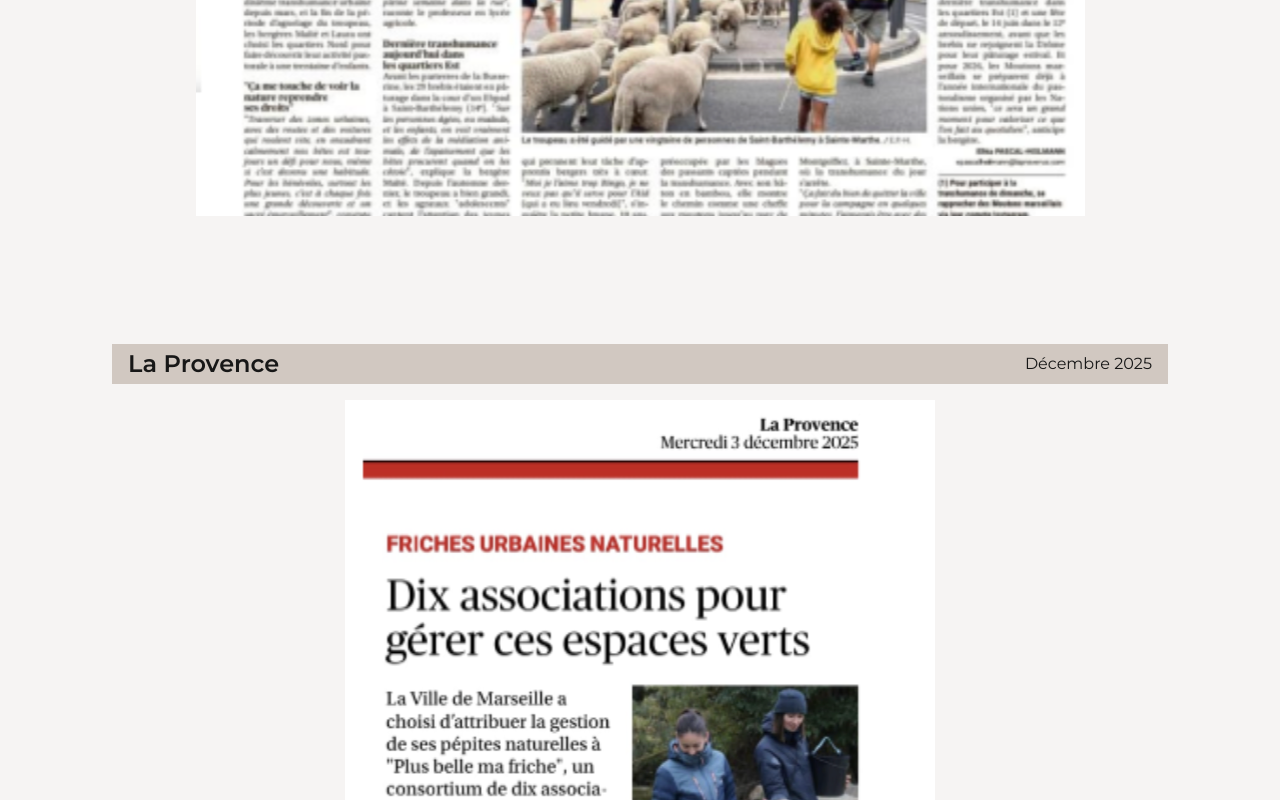
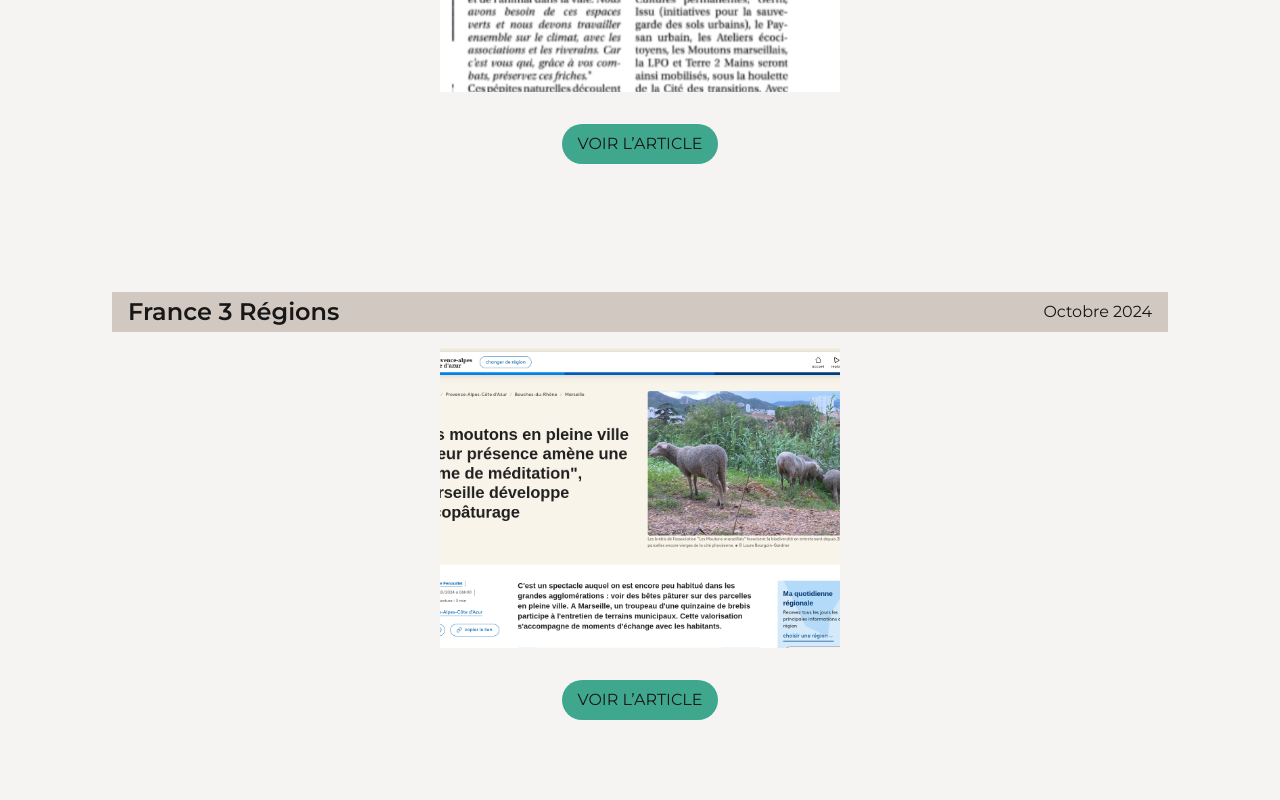
Before and after one commit to LaniakeanDev/moutons-marseille, a Next.js app: page /asso in a window 1280 px wide. Shown: the part 3420-4220 px from the top of the page. Built offline with nearby package versions, Linux system fonts and the light colour scheme; no server answers.

Commit message:
press update

```diff
--- a/app/components/press/index.tsx
+++ b/app/components/press/index.tsx
@@ -9,7 +9,7 @@ export default function Press() {
 			date: 'Octobre 2025',
 			screenShot: '/assets/press/busynews1025.png',
 			alt: 'Maïté Kaczmarek, une bergère dans la ville',
-			imgSize: 'max-w-[900px]! max-h-[660px]!',
+			imgSize: 'max-w-[400px]! max-h-[300px]!',
 			link: '',
 		},
 		{
@@ -17,24 +17,40 @@ export default function Press() {
 			date: 'Juin 2025',
 			screenShot: '/assets/press/laprovence0625.png',
 			alt: 'Les brebis font leur transhumance urbaine à travers la Busserine',
-			imgSize: 'max-w-[889px]! max-h-[689px]!',
-			link: '',
+			imgSize: 'max-w-[400px]! max-h-[300px]!',
+			link: 'https://www.laprovence.com/article/region/724688067096314/les-moutons-marseillais-font-leur-transhumance-urbaine-a-travers-marseille-et-la-busserine',
 		},
 		{
 			outletName: 'La Provence',
 			date: 'Décembre 2025',
 			screenShot: '/assets/press/laprovence1225.png',
 			alt: 'Friches urbaines naturelles: Dix associations pour gérer ces espaces verts',
-			imgSize: 'max-w-[590px]! h-[200vw]! !max-h-[1300px]',
-			link: '',
+			imgSize: 'max-w-[400px]! h-[200vw]! !max-h-[300px]',
+			link: 'https://www.laprovence.com/article/region/82833453389923/friches-urbaines-naturelles-dix-associations-pour-gerer-ces-espaces-verts-marseillais',
+		},
+		// {
+		// 	outletName: 'La Provence',
+		// 	date: 'Octobre 2024',
+		// 	screenShot: '/assets/press/laprovence1225.png',
+		// 	alt: 'Friches urbaines naturelles: Dix associations pour gérer ces espaces verts',
+		// 	imgSize: 'max-w-[400px]! h-[200vw]! !max-h-[300px]',
+		// 	link: 'https://www.laprovence.com/article/region/82833453389923/friches-urbaines-naturelles-dix-associations-pour-gerer-ces-espaces-verts-marseillais',
+		// },
+		{
+			outletName: 'France 3 Régions',
+			date: 'Octobre 2024',
+			screenShot: '/assets/press/france3.png',
+			alt: `Des moutons en pleine ville : "leur présence amène une forme de méditation", Marseille développe l'écopâturage`,
+			imgSize: 'max-w-[400px] !max-h-[300px]',
+			link: 'https://france3-regions.franceinfo.fr/provence-alpes-cote-d-azur/bouches-du-rhone/marseille/des-moutons-en-pleine-ville-leur-presence-amene-une-forme-de-meditation-marseille-developpe-l-ecopaturage-3051742.html',
 		},
 		{
 			outletName: 'Marcelle Média',
 			date: 'Avril 2024',
 			screenShot: '/assets/press/marcelle0424.png',
 			alt: 'Avec les moutons marseillais, plus bêêê la ville !',
-			imgSize: 'max-w-[746px] !max-h-[492px]',
-			link: 'test',
+			imgSize: 'max-w-[400px] !max-h-[300px]',
+			link: 'https://www.marcelle.media/moutons-marseillais-ecopaturage/',
 		},
 	]
 	return (
@@ -55,6 +71,7 @@ export default function Press() {
 							screenShot={article.screenShot}
 							alt={article.alt}
 							imgSize={article.imgSize}
+							link={article.link}
 						/>
 					))}
 				</div>
--- a/app/components/press/press-article/index.tsx
+++ b/app/components/press/press-article/index.tsx
@@ -25,7 +25,7 @@ export default function PressArticle(props: PressArticleProps) {
 					containerClassName={`${imgSize} w-[90vw] h-[70vw] sm:h-[50vw]`}
 					/>
 				</div>
-			{link && <ExternalLink label="VOIR L’ARTICLE" href={link} className="py-1 px-2 rounded-full bg-(--mm-green)" />}
+			{link && <div className="w-full grid place-items-center mt-8"><ExternalLink label="VOIR L’ARTICLE" href={link} className="block w-fit py-2 px-4 rounded-full bg-(--mm-green)" /></div>}
 		</div>
 	)
 }
```
Also changed, not shown: public/assets/press/france3.png (added).
